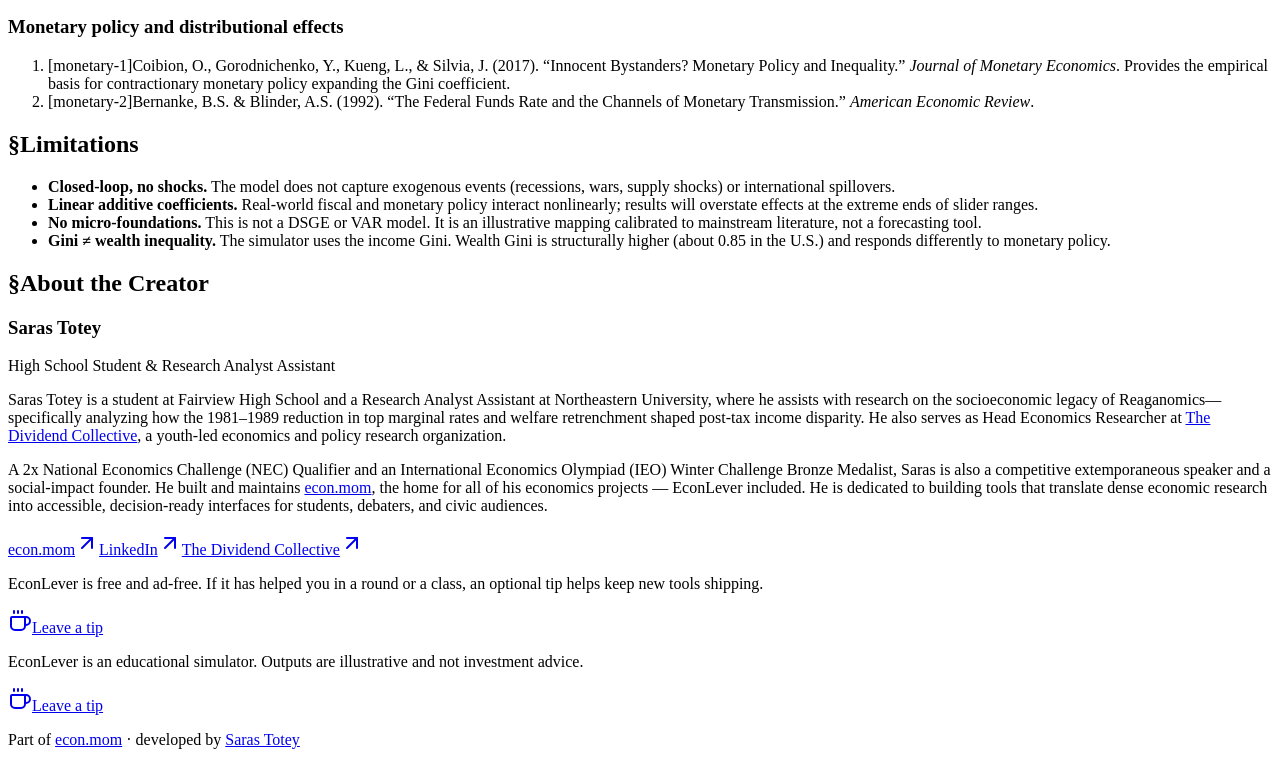
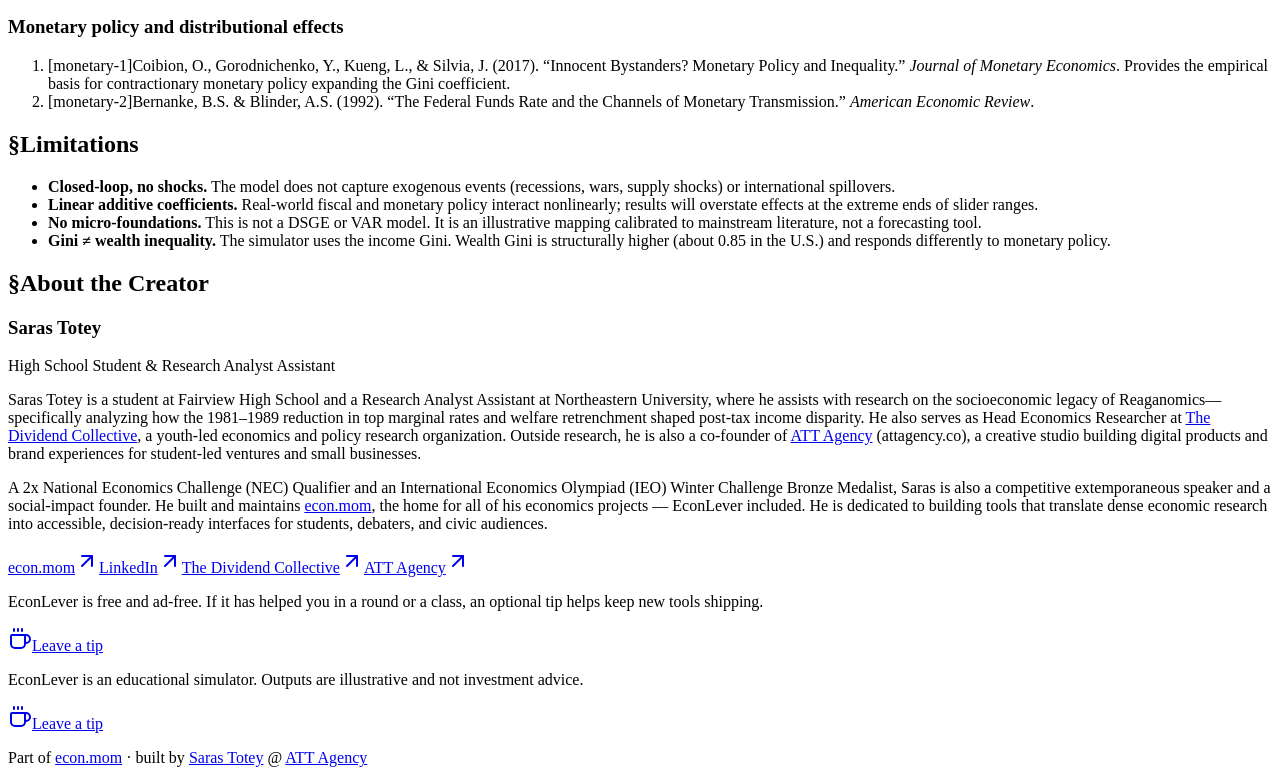
Before and after one commit to PandaXPanther/EconLever, a React (Vite) app in the folder client/: page /#/about in a window 1280 px wide. Shown: the part 2841-3624 px from the top of the page. Built offline with nearby package versions, Linux system fonts and the light colour scheme; a web font is replaced by a local one.

Commit message:
Add ATT Agency cofounder mention + Organization JSON-LD backlink + footer credit

```diff
--- a/client/index.html
+++ b/client/index.html
@@ -64,12 +64,20 @@
         "url": "https://econ.mom",
         "affiliation": [
           "Northeastern University (Research Analyst Assistant)",
-          "The Dividend Collective (Head Economics Researcher)"
+          "The Dividend Collective (Head Economics Researcher)",
+          "ATT Agency (Co-founder)"
         ],
+        "worksFor": {
+          "@type": "Organization",
+          "name": "ATT Agency",
+          "url": "https://attagency.co",
+          "sameAs": "https://attagency.co"
+        },
         "sameAs": [
           "https://econ.mom",
           "https://www.linkedin.com/in/saras-totey-64a777334/",
-          "https://thedividendcollective.com"
+          "https://thedividendcollective.com",
+          "https://attagency.co"
         ]
       },
       "isPartOf": {
@@ -116,9 +124,28 @@
         "sameAs": [
           "https://econ.mom",
           "https://thedividendcollective.com",
+          "https://attagency.co",
           "https://www.linkedin.com/in/saras-totey-64a777334/"
         ]
       }
+    }
+    </script>
+
+    <!-- Structured data — ATT Agency (creator's co-founded organization) -->
+    <script type="application/ld+json">
+    {
+      "@context": "https://schema.org",
+      "@type": "Organization",
+      "name": "ATT Agency",
+      "alternateName": "attagency.co",
+      "url": "https://attagency.co",
+      "description": "ATT Agency is a creative studio building digital products and brand experiences for student-led ventures and small businesses, co-founded by Saras Totey.",
+      "founder": {
+        "@type": "Person",
+        "name": "Saras Totey",
+        "url": "https://econ.mom"
+      },
+      "sameAs": ["https://attagency.co"]
     }
     </script>
 
--- a/client/src/components/SiteFooter.tsx
+++ b/client/src/components/SiteFooter.tsx
@@ -31,7 +31,7 @@
             >
               econ.mom
             </a>
-            {" "}· developed by{" "}
+            {" "}· built by{" "}
             <a
               href="https://www.linkedin.com/in/saras-totey-64a777334/"
               target="_blank"
@@ -41,6 +41,16 @@
             >
               Saras Totey
             </a>
+            {" "}@{" "}
+            <a
+              href="https://attagency.co"
+              target="_blank"
+              rel="noopener noreferrer"
+              className="font-medium text-foreground underline-offset-4 hover:underline"
+              data-testid="link-att-agency-footer"
+            >
+              ATT Agency
+            </a>
           </p>
         </div>
       </div>
--- a/client/src/pages/About.tsx
+++ b/client/src/pages/About.tsx
@@ -269,6 +269,18 @@
               The Dividend Collective
             </a>
             , a youth-led economics and policy research organization.
+            Outside research, he is also a co-founder of{" "}
+            <a
+              href="https://attagency.co"
+              target="_blank"
+              rel="noopener noreferrer"
+              className="text-foreground underline-offset-4 hover:underline"
+              data-testid="link-creator-att-agency"
+            >
+              ATT Agency
+            </a>
+            {" "}(attagency.co), a creative studio building digital products and
+            brand experiences for student-led ventures and small businesses.
           </p>
           <p className="mt-3 text-[14px] leading-relaxed text-muted-foreground">
             A 2x National Economics Challenge (NEC) Qualifier and an
@@ -318,6 +330,16 @@
               data-testid="link-creator-dividend-collective-cta"
             >
               The Dividend Collective
+              <ArrowUpRight className="h-3.5 w-3.5" />
+            </a>
+            <a
+              href="https://attagency.co"
+              target="_blank"
+              rel="noopener noreferrer"
+              className="inline-flex items-center gap-1.5 text-sm font-medium text-foreground underline-offset-4 hover:underline"
+              data-testid="link-creator-att-agency-cta"
+            >
+              ATT Agency
               <ArrowUpRight className="h-3.5 w-3.5" />
             </a>
           </div>
```
